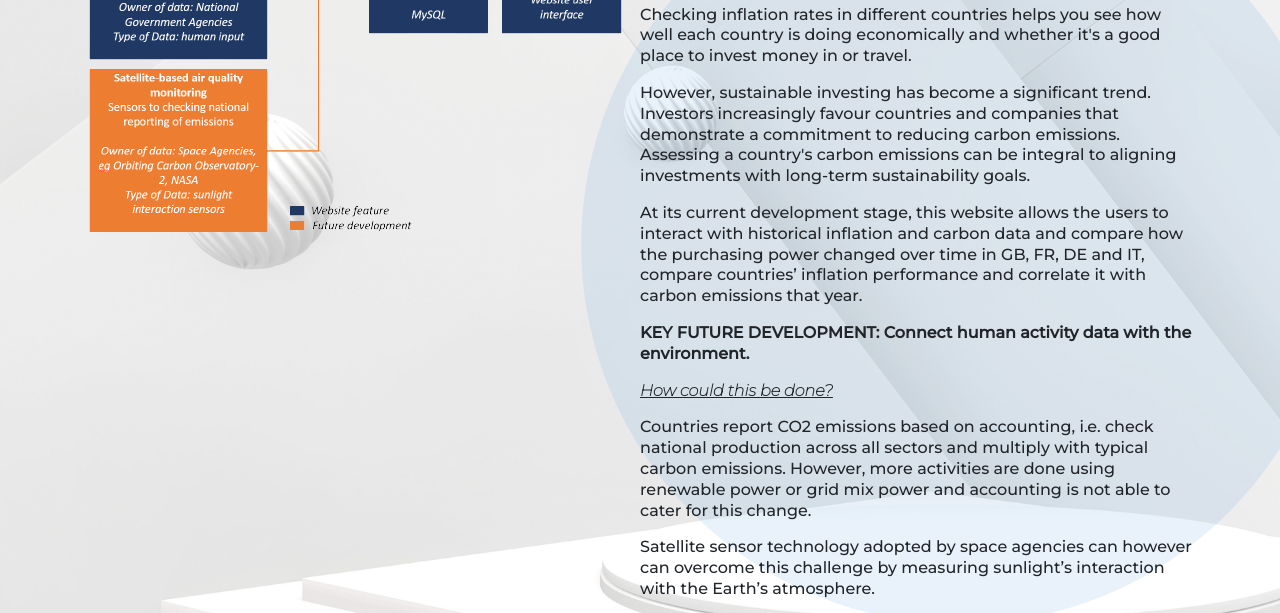
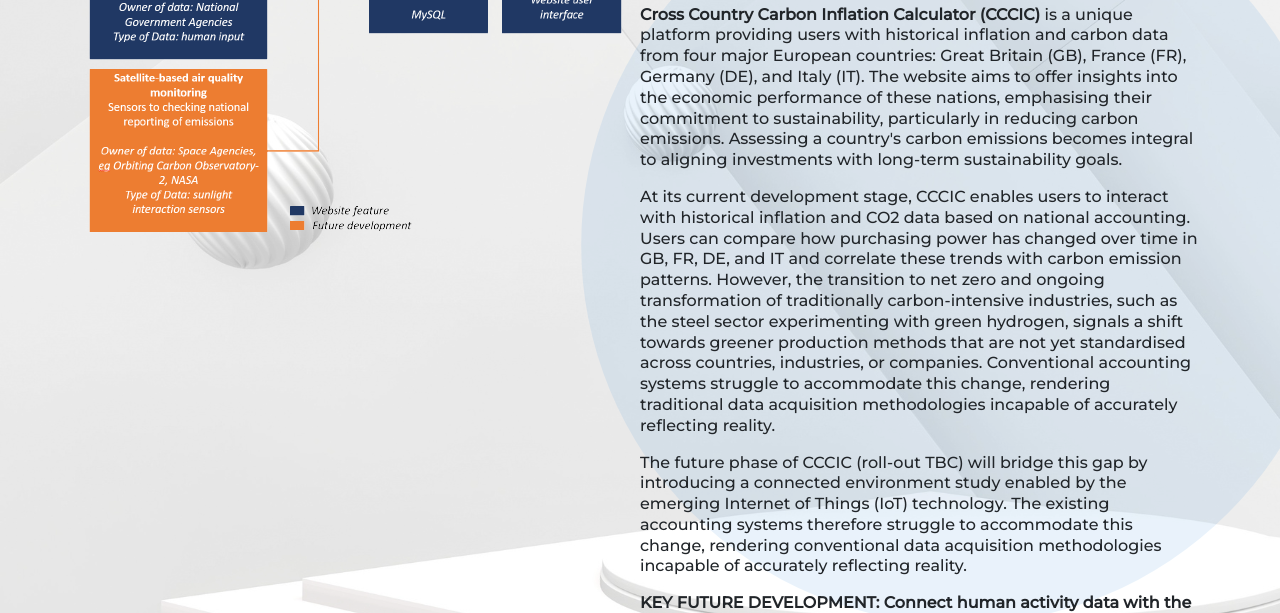
Before and after one commit to CASA-girls/InflationCalculator, a plain HTML site: page aboutUs.html in a window 1280 px wide. Shown: the part 295-908 px from the top of the page. Drawn offline with Linux system fonts and the light colour scheme.

Commit message:
changed text

```diff
--- a/aboutUs.html
+++ b/aboutUs.html
@@ -99,24 +99,34 @@
                     </h2>
 
                     <div class="fw-italic text-dark">
-                        <p>Checking inflation rates in different countries helps you see how well each country is doing economically and whether it's a good place to invest money in or travel.
+                        <p><strong>Cross Country Carbon Inflation Calculator (CCCIC)</strong>  is a unique platform providing users with historical inflation and carbon data from four major European countries: Great Britain (GB), France (FR), Germany (DE), and Italy (IT).
+                            The website aims to offer insights into the economic performance of these nations, emphasising their commitment to sustainability, particularly in reducing carbon emissions.
+                            Assessing a country's carbon emissions becomes integral to aligning investments with long-term sustainability goals.
+
                         </p>
-                        <p> However, sustainable investing has become a significant trend. Investors increasingly favour countries and companies that demonstrate a commitment to reducing carbon emissions. Assessing a country's carbon emissions can be integral to aligning investments with long-term sustainability goals.
+                        <p>
+                            At its current development stage, CCCIC enables users to interact with historical inflation and CO2 data based on national accounting. Users can compare how purchasing power has changed over time in GB, FR, DE, and IT and correlate these trends with carbon emission patterns.
+                            However, the transition to net zero and ongoing transformation of traditionally carbon-intensive industries, such as the steel sector experimenting with green hydrogen, signals a shift towards greener production methods that are not yet standardised across countries, industries, or companies.
+                            Conventional accounting systems struggle to accommodate this change, rendering traditional data acquisition methodologies incapable of accurately reflecting reality.
                         </p>
-                        <p> At its current development stage, this website allows the users to interact with historical inflation and carbon data and compare how the purchasing power changed over time in GB, FR, DE and IT, compare countries’ inflation performance and correlate it with carbon emissions that year.
+
+                            <p>The future phase of CCCIC (roll-out TBC) will bridge this gap by introducing a connected environment study enabled by the emerging Internet of Things (IoT) technology.
+                            The existing accounting systems therefore struggle to accommodate this change, rendering conventional data acquisition methodologies incapable of accurately reflecting reality.
                         </p>
+
                         <p> <strong>KEY FUTURE DEVELOPMENT: Connect human activity data with the environment. </strong></p>
                         <p>
                             <strong><u><i>How could this be done?</i></u></strong>
                         </p>
 
-                        <p> Countries report CO2 emissions based on accounting, i.e. check national production across all sectors and multiply with typical carbon emissions. However, more activities are done using renewable power or grid mix power and accounting is not able to cater for this change.
+                        <p> Countries currently report CO2 emissions based on accounting, checking national production across all sectors and multiplying it with typical carbon emissions. However, the increasing use of renewable power or grid mix power poses a challenge for conventional accounting methods.
+                            Satellite sensor technology, adopted by space agencies, offers a solution by measuring sunlight’s interaction with the Earth’s atmosphere.
                         </p>
-                        <p>Satellite sensor technology adopted by space agencies can however can overcome this challenge by measuring sunlight’s interaction with the Earth’s atmosphere.
+                        <p><strong>Sensors and satellite network connectivity can connect human activity data with the environment, assessing inflation's correlation with CO2 emissions in real-time.</strong>
+                            As countries transition to net-zero, this capability could potentially accelerate sustainable investments, providing timely and accurate insights into the evolving relationship between economic indicators and environmental factors.
+
                             </p>
 
-                        <p><strong>Sensors and satellite network connectivity can connect human activity data with the environment and help figure out if inflation is correlated with CO2 emissions and potentially help accelerate sustainable investments.</strong>
-                           </p>
 
                     </div>
                 </div>
```
